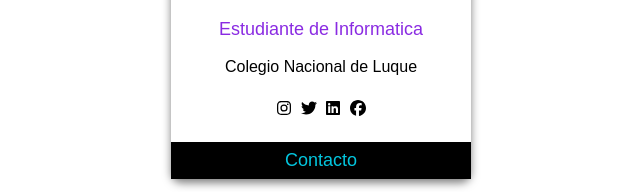
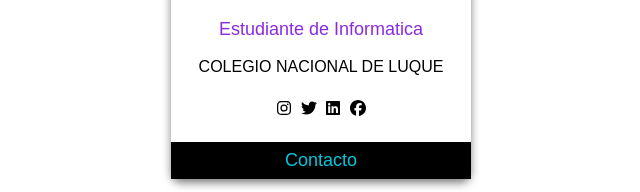
Before and after one commit to barbikim/barbakim.github.io, a plain HTML site: page index.html in a window 1280 px wide. Shown: the part 665-857 px from the top of the page, 319-959 px from the left. Drawn offline with Linux system fonts and the light colour scheme.

Commit message:
segundo commit

```diff
--- a/index.html
+++ b/index.html
@@ -10,25 +10,23 @@
     <script src="/js/all.js"></script>
 </head>
 <body>
-
     <h2 style="text-align: center;">Tarjeta de perfil</h2>
     <div class="card">
         <img src="/img/3710022ec7b0fad99b8dff95f8f742de.jpg" alt="" width="100%">
+
         <h1>Barbara Solis</h1>
         <p class="title">Estudiante de Informatica</p>
-        <p>Colegio Nacional de Luque</p>
+        <p>COLEGIO NACIONAL DE LUQUE</p>
 
         <div style="margin: 24px 0;">
-
             <a><i class="fab fa-instagram"></i></a>
             <a><i class="fab fa-twitter"></i></a>
             <a><i class="fab fa-linkedin"></i></a>
             <a><i class="fab fa-facebook"></i></a>
-
-
         </div>
 
         <p><button>Contacto</button></p>
+
     </div>
 </body>
 </html>
```
